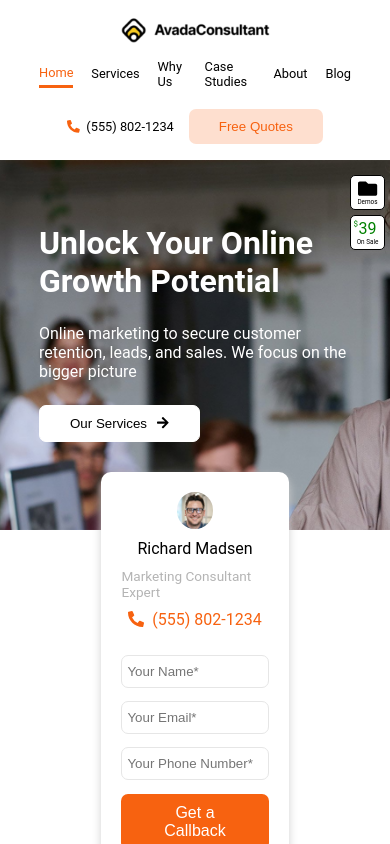
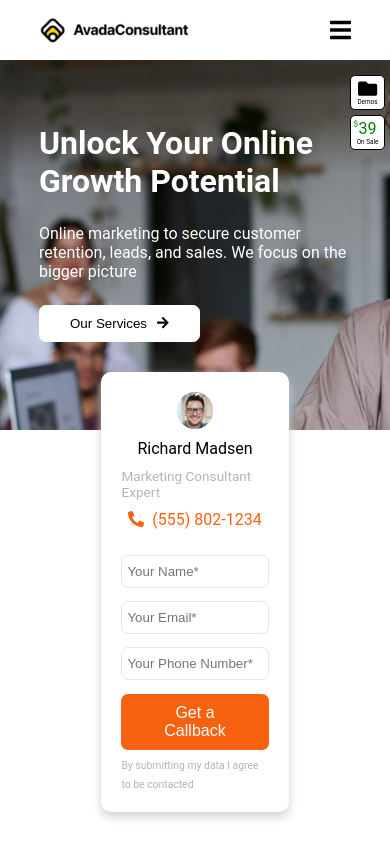
Before and after one commit to DavideDeLeonardis/proj-vuejs, a Vue app: page / in a window 390 px wide. Built offline with nearby package versions, Linux system fonts and the light colour scheme.

Commit message:
responsive header

```diff
--- a/src/assets/scss/partials/_header.scss
+++ b/src/assets/scss/partials/_header.scss
@@ -18,6 +18,17 @@ header {
 
         img {
             width: clamp(150px, 16vw, 300px);
+        }
+
+        .fa-bars {
+            display: none;
+            font-size: 1.5em;
+            transition: 0.2s;
+            cursor: pointer;
+
+            &:hover {
+                transform: scale(1.2);
+            }
         }
 
         nav {
@@ -44,12 +55,12 @@ header {
         }
 
         @media screen and (max-width: 1000px) {
-            & {
-                @include flex(column, $justify: center, $align: center, $gap: 10px, $wrap: true);
+            .fa-bars {
+                display: block;
+            }
 
-                nav {
-                    @include flex(row, $justify: center, $align: center, $gap: 15px, $wrap: true);
-                }
+            nav {
+                display: none;
             }
         }
     }
--- a/src/components/Header.vue
+++ b/src/components/Header.vue
@@ -17,6 +17,7 @@
                 </div>
                 <button class="btn">Free Quotes</button>
             </nav>
+            <font-awesome-icon icon="bars" />
         </div>
 
         <div class="jumbo">
@@ -65,9 +66,9 @@
 
 <script>
 import { library } from '@fortawesome/fontawesome-svg-core';
-import { faPhoneAlt, faArrowRight, faFolder } from '@fortawesome/free-solid-svg-icons';
+import { faPhoneAlt, faBars, faArrowRight, faFolder } from '@fortawesome/free-solid-svg-icons';
 import { FontAwesomeIcon } from '@fortawesome/vue-fontawesome';
-library.add(faPhoneAlt, faArrowRight, faFolder);
+library.add(faPhoneAlt, faBars, faArrowRight, faFolder);
 
 export default {
     name: 'Header',
```
